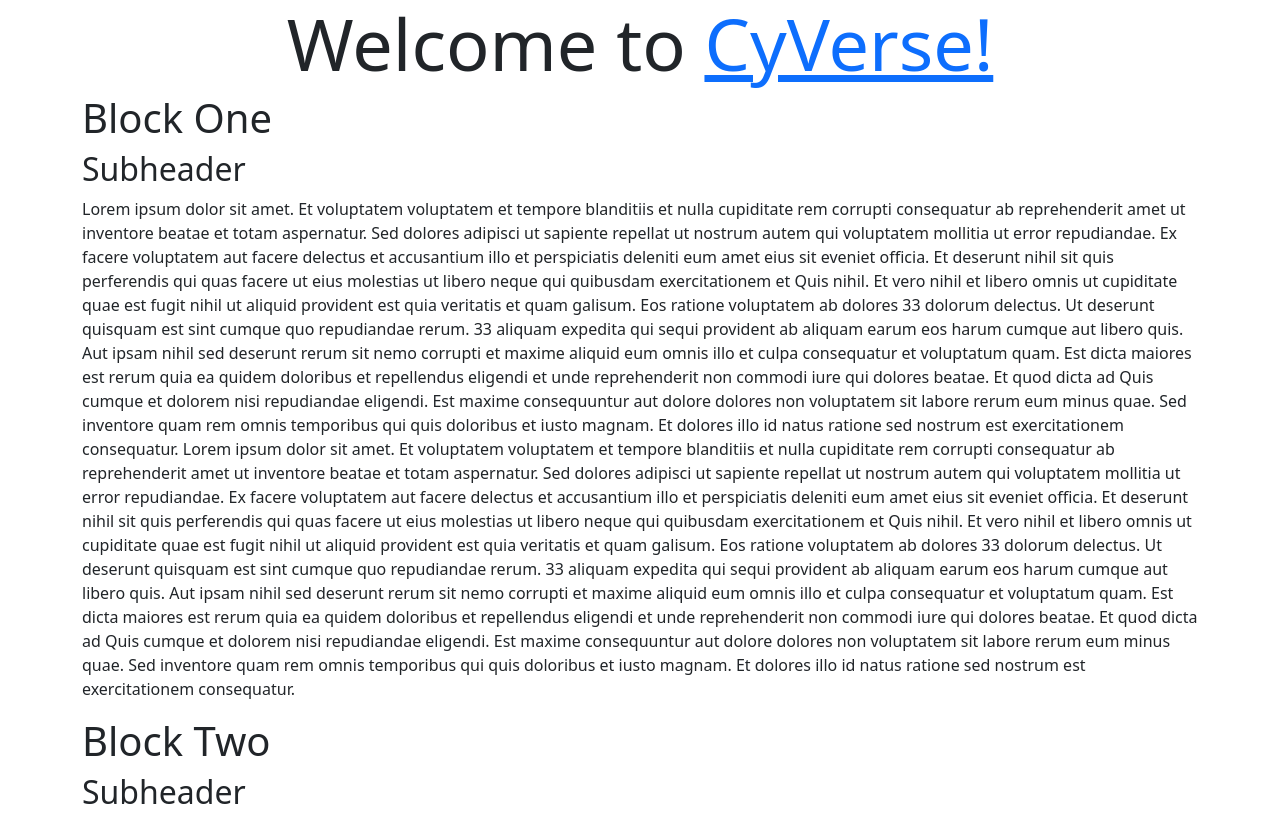
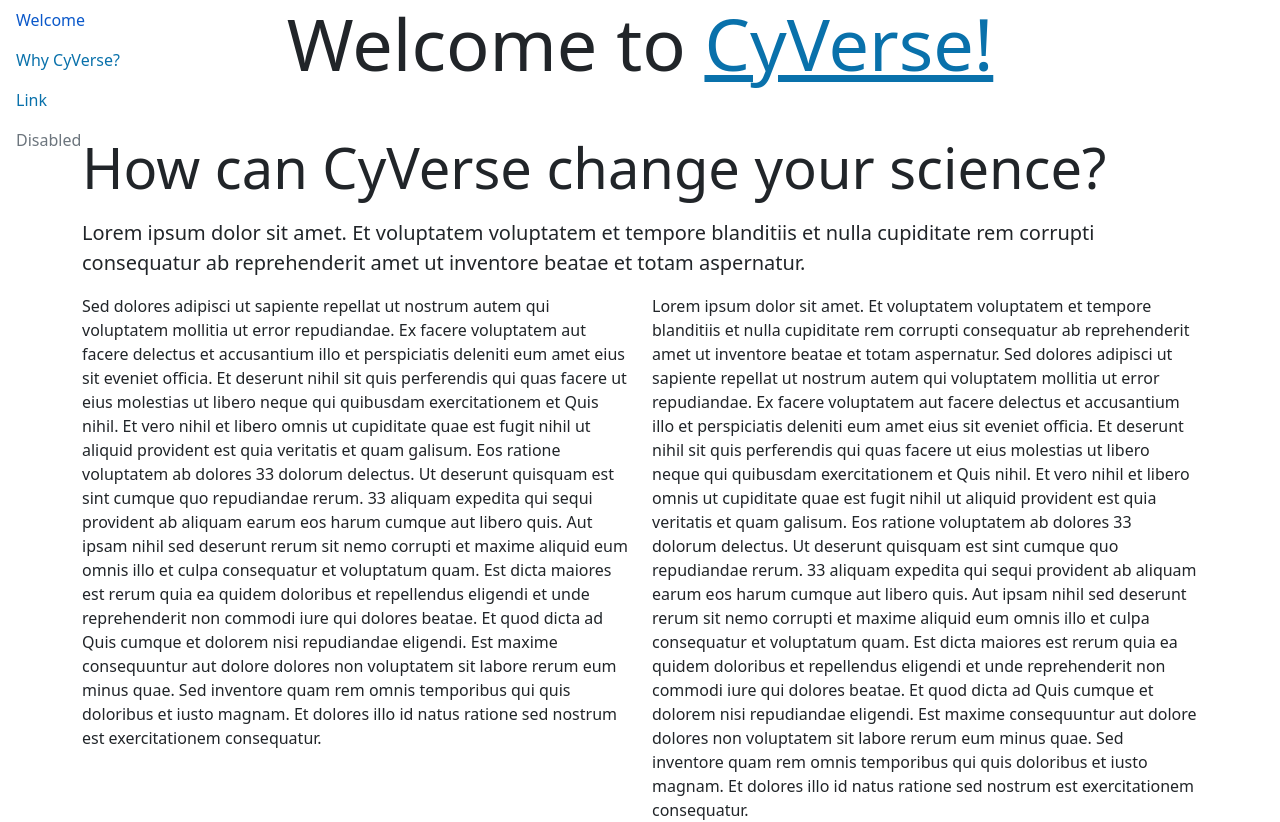
Before and after one commit to mgwall17/tuxedo-cat, a Next.js app: page / in a window 1280 px wide. Shown: the top 822 px of the page. Built offline with nearby package versions, Linux system fonts and the light colour scheme.

Commit message:
added menu

```diff
--- /dev/null
+++ b/components/sideNav.js
@@ -0,0 +1,27 @@
+
+const SideNav = () => (
+  <div className="position-fixed">
+    <ul className="nav flex-column">
+      <li className="nav-item">
+        <a className="nav-link" href="#">
+          Welcome
+        </a>
+      </li>
+      <li className="nav-item">
+        <a className="nav-link" aria-current="page" href="#why">
+          Why CyVerse?
+        </a>
+      </li>
+      <li className="nav-item">
+        <a className="nav-link" href="#">
+          Link
+        </a>
+      </li>
+      <li className="nav-item">
+        <a className="nav-link disabled">Disabled</a>
+      </li>
+    </ul>
+  </div>
+);
+
+export default SideNav;
--- a/content/BlockOne.mdx
+++ b/content/BlockOne.mdx
@@ -1,6 +1,43 @@
-# Block One
+<div className="mt-5">
+<div className="display-4">
 
-## Subheader
+How can CyVerse change your science?
+
+</div>
+</div>
+<p class="lead">
+
+Lorem ipsum dolor sit amet. Et voluptatem voluptatem et tempore
+blanditiis et nulla cupiditate rem corrupti consequatur ab
+reprehenderit amet ut inventore beatae et totam aspernatur.
+
+</p>
+<div className="row">
+<div className="col">
+
+Sed dolores adipisci ut sapiente repellat ut nostrum autem qui
+voluptatem mollitia ut error repudiandae. Ex facere voluptatem aut
+facere delectus et accusantium illo et perspiciatis deleniti eum
+amet eius sit eveniet officia. Et deserunt nihil sit quis
+perferendis qui quas facere ut eius molestias ut libero neque qui
+quibusdam exercitationem et Quis nihil. Et vero nihil et libero
+omnis ut cupiditate quae est fugit nihil ut aliquid provident est
+quia veritatis et quam galisum. Eos ratione voluptatem ab dolores 33
+dolorum delectus. Ut deserunt quisquam est sint cumque quo
+repudiandae rerum. 33 aliquam expedita qui sequi provident ab
+aliquam earum eos harum cumque aut libero quis. Aut ipsam nihil sed
+deserunt rerum sit nemo corrupti et maxime aliquid eum omnis illo et
+culpa consequatur et voluptatum quam. Est dicta maiores est rerum
+quia ea quidem doloribus et repellendus eligendi et unde
+reprehenderit non commodi iure qui dolores beatae. Et quod dicta ad
+Quis cumque et dolorem nisi repudiandae eligendi. Est maxime
+consequuntur aut dolore dolores non voluptatem sit labore rerum eum
+minus quae. Sed inventore quam rem omnis temporibus qui quis
+doloribus et iusto magnam. Et dolores illo id natus ratione sed
+nostrum est exercitationem consequatur.
+
+</div>
+<div className="col">
 
 Lorem ipsum dolor sit amet. Et voluptatem voluptatem et tempore
 blanditiis et nulla cupiditate rem corrupti consequatur ab
@@ -25,26 +62,6 @@
 minus quae. Sed inventore quam rem omnis temporibus qui quis
 doloribus et iusto magnam. Et dolores illo id natus ratione sed
 nostrum est exercitationem consequatur.
-Lorem ipsum dolor sit amet. Et voluptatem voluptatem et tempore
-blanditiis et nulla cupiditate rem corrupti consequatur ab
-reprehenderit amet ut inventore beatae et totam aspernatur. Sed
-dolores adipisci ut sapiente repellat ut nostrum autem qui
-voluptatem mollitia ut error repudiandae. Ex facere voluptatem aut
-facere delectus et accusantium illo et perspiciatis deleniti eum
-amet eius sit eveniet officia. Et deserunt nihil sit quis
-perferendis qui quas facere ut eius molestias ut libero neque qui
-quibusdam exercitationem et Quis nihil. Et vero nihil et libero
-omnis ut cupiditate quae est fugit nihil ut aliquid provident est
-quia veritatis et quam galisum. Eos ratione voluptatem ab dolores 33
-dolorum delectus. Ut deserunt quisquam est sint cumque quo
-repudiandae rerum. 33 aliquam expedita qui sequi provident ab
-aliquam earum eos harum cumque aut libero quis. Aut ipsam nihil sed
-deserunt rerum sit nemo corrupti et maxime aliquid eum omnis illo et
-culpa consequatur et voluptatum quam. Est dicta maiores est rerum
-quia ea quidem doloribus et repellendus eligendi et unde
-reprehenderit non commodi iure qui dolores beatae. Et quod dicta ad
-Quis cumque et dolorem nisi repudiandae eligendi. Est maxime
-consequuntur aut dolore dolores non voluptatem sit labore rerum eum
-minus quae. Sed inventore quam rem omnis temporibus qui quis
-doloribus et iusto magnam. Et dolores illo id natus ratione sed
-nostrum est exercitationem consequatur.
+
+</div>
+</div>
--- a/content/BlockTwo.mdx
+++ b/content/BlockTwo.mdx
@@ -1,6 +1,41 @@
-# Block Two
+<div id="why">
 
-## Subheader
+## Why CyVerse?
+
+</div>
+<p class="lead">
+
+Lorem ipsum dolor sit amet. Et voluptatem voluptatem et tempore
+blanditiis et nulla cupiditate rem corrupti consequatur ab
+reprehenderit amet ut inventore beatae et totam aspernatur.
+
+</p>
+<div className="row">
+<div className="col">
+
+Sed dolores adipisci ut sapiente repellat ut nostrum autem qui
+voluptatem mollitia ut error repudiandae. Ex facere voluptatem aut
+facere delectus et accusantium illo et perspiciatis deleniti eum
+amet eius sit eveniet officia. Et deserunt nihil sit quis
+perferendis qui quas facere ut eius molestias ut libero neque qui
+quibusdam exercitationem et Quis nihil. Et vero nihil et libero
+omnis ut cupiditate quae est fugit nihil ut aliquid provident est
+quia veritatis et quam galisum. Eos ratione voluptatem ab dolores 33
+dolorum delectus. Ut deserunt quisquam est sint cumque quo
+repudiandae rerum. 33 aliquam expedita qui sequi provident ab
+aliquam earum eos harum cumque aut libero quis. Aut ipsam nihil sed
+deserunt rerum sit nemo corrupti et maxime aliquid eum omnis illo et
+culpa consequatur et voluptatum quam. Est dicta maiores est rerum
+quia ea quidem doloribus et repellendus eligendi et unde
+reprehenderit non commodi iure qui dolores beatae. Et quod dicta ad
+Quis cumque et dolorem nisi repudiandae eligendi. Est maxime
+consequuntur aut dolore dolores non voluptatem sit labore rerum eum
+minus quae. Sed inventore quam rem omnis temporibus qui quis
+doloribus et iusto magnam. Et dolores illo id natus ratione sed
+nostrum est exercitationem consequatur.
+
+</div>
+<div className="col">
 
 Lorem ipsum dolor sit amet. Et voluptatem voluptatem et tempore
 blanditiis et nulla cupiditate rem corrupti consequatur ab
@@ -25,26 +60,6 @@
 minus quae. Sed inventore quam rem omnis temporibus qui quis
 doloribus et iusto magnam. Et dolores illo id natus ratione sed
 nostrum est exercitationem consequatur.
-Lorem ipsum dolor sit amet. Et voluptatem voluptatem et tempore
-blanditiis et nulla cupiditate rem corrupti consequatur ab
-reprehenderit amet ut inventore beatae et totam aspernatur. Sed
-dolores adipisci ut sapiente repellat ut nostrum autem qui
-voluptatem mollitia ut error repudiandae. Ex facere voluptatem aut
-facere delectus et accusantium illo et perspiciatis deleniti eum
-amet eius sit eveniet officia. Et deserunt nihil sit quis
-perferendis qui quas facere ut eius molestias ut libero neque qui
-quibusdam exercitationem et Quis nihil. Et vero nihil et libero
-omnis ut cupiditate quae est fugit nihil ut aliquid provident est
-quia veritatis et quam galisum. Eos ratione voluptatem ab dolores 33
-dolorum delectus. Ut deserunt quisquam est sint cumque quo
-repudiandae rerum. 33 aliquam expedita qui sequi provident ab
-aliquam earum eos harum cumque aut libero quis. Aut ipsam nihil sed
-deserunt rerum sit nemo corrupti et maxime aliquid eum omnis illo et
-culpa consequatur et voluptatum quam. Est dicta maiores est rerum
-quia ea quidem doloribus et repellendus eligendi et unde
-reprehenderit non commodi iure qui dolores beatae. Et quod dicta ad
-Quis cumque et dolorem nisi repudiandae eligendi. Est maxime
-consequuntur aut dolore dolores non voluptatem sit labore rerum eum
-minus quae. Sed inventore quam rem omnis temporibus qui quis
-doloribus et iusto magnam. Et dolores illo id natus ratione sed
-nostrum est exercitationem consequatur.
+
+</div>
+</div>
--- a/pages/index.js
+++ b/pages/index.js
@@ -5,6 +5,7 @@
 import BlockTwo from "../content/BlockTwo.mdx";
 import BlockThree from "../content/BlockThree.mdx";
 import BlockFour from "../content/BlockFour.mdx";
+import SideNav from "../components/sideNav.js"
 
 
 export default function Home() {
@@ -16,12 +17,13 @@
         <link rel="icon" href="/favicon.ico" />
 
       </Head>
-
+<SideNav />
       <div className="container">
         <h1 className="display-2 text-center">
           Welcome to <a href="https://cyverse.org">CyVerse!</a>
         </h1>
         <BlockOne />
+        <ParallaxTest />
         <BlockTwo />
         <ParallaxTest />
         <BlockThree />
```
Also changed, not shown: styles/globals.css.
